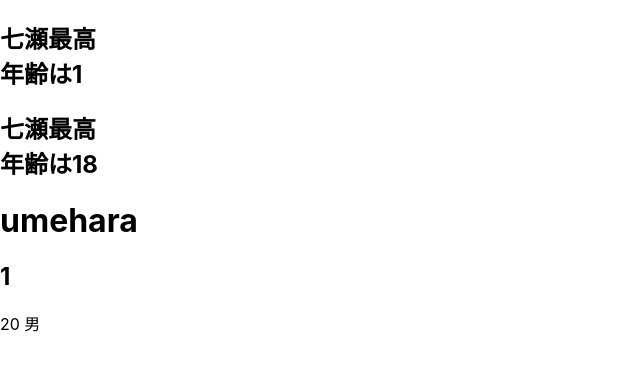
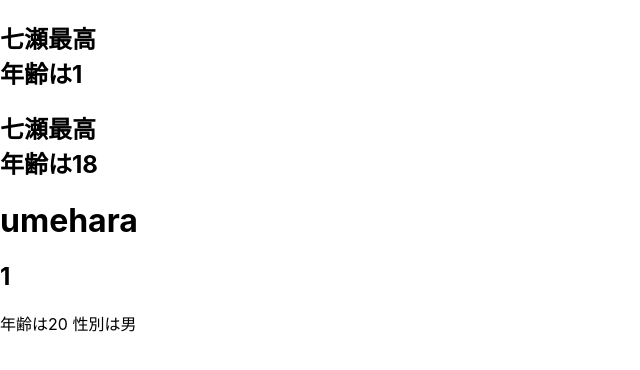
Before and after one commit to umehara-ryo/react-client, a React (Create React App) app: page / in a window 1280 px wide. Shown: the top 370 px of the page, without its empty margins (0-640 px from the left). Built offline with nearby package versions, Linux system fonts and the light colour scheme.

Commit message:
reactプロジェクト 1.関数のパラメータの定義方法 2.オブジェクトの分割代入

```diff
--- a/src/pages/P1.tsx
+++ b/src/pages/P1.tsx
@@ -14,7 +14,8 @@ export default function P1({student} : {student : Student}){
         <div>
         <h1>{student.name}</h1>
         <h2>{student.id}</h2>
-            <p>{student.age} {student.sex} </p>
+            <p>年齢は{student.age} 性別は{student.sex}
+            </p>
         </div>
     )
 }
```
